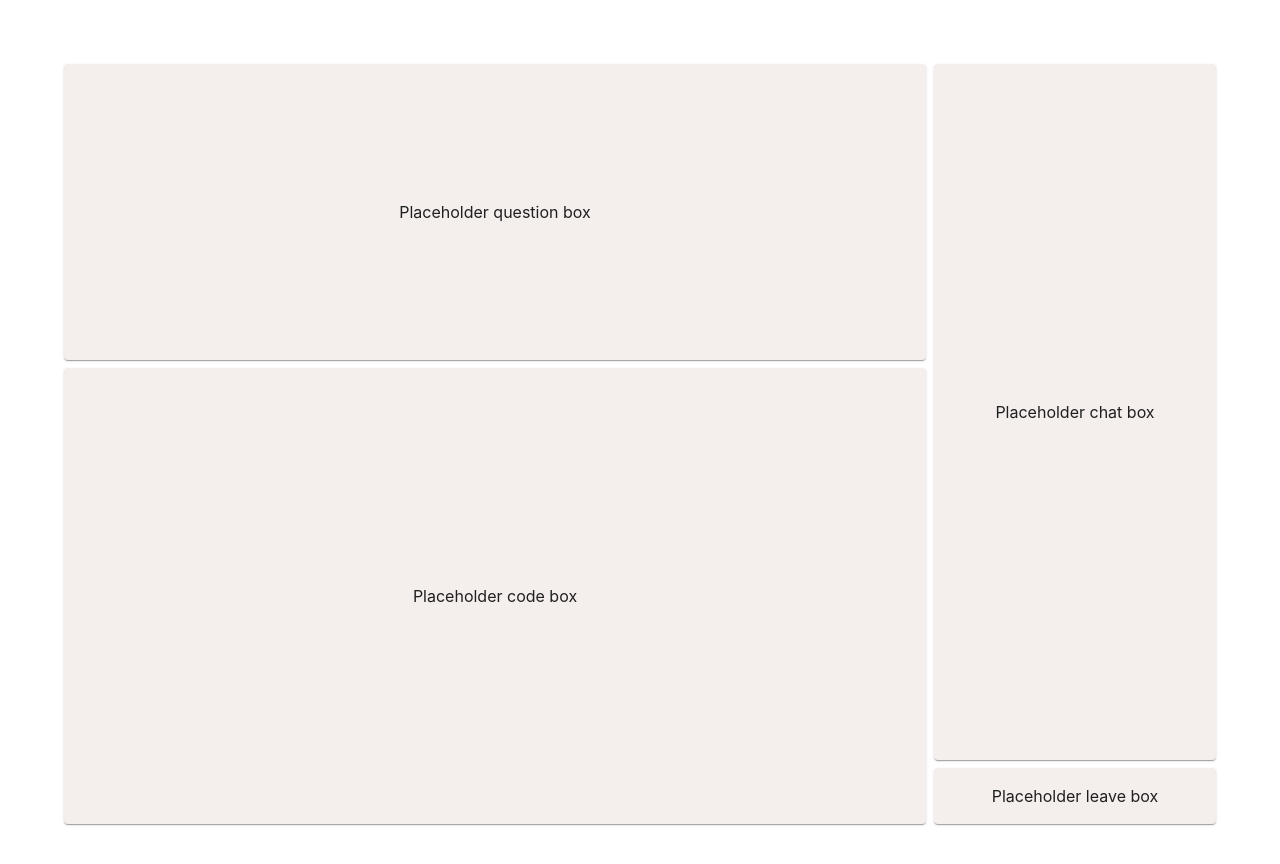
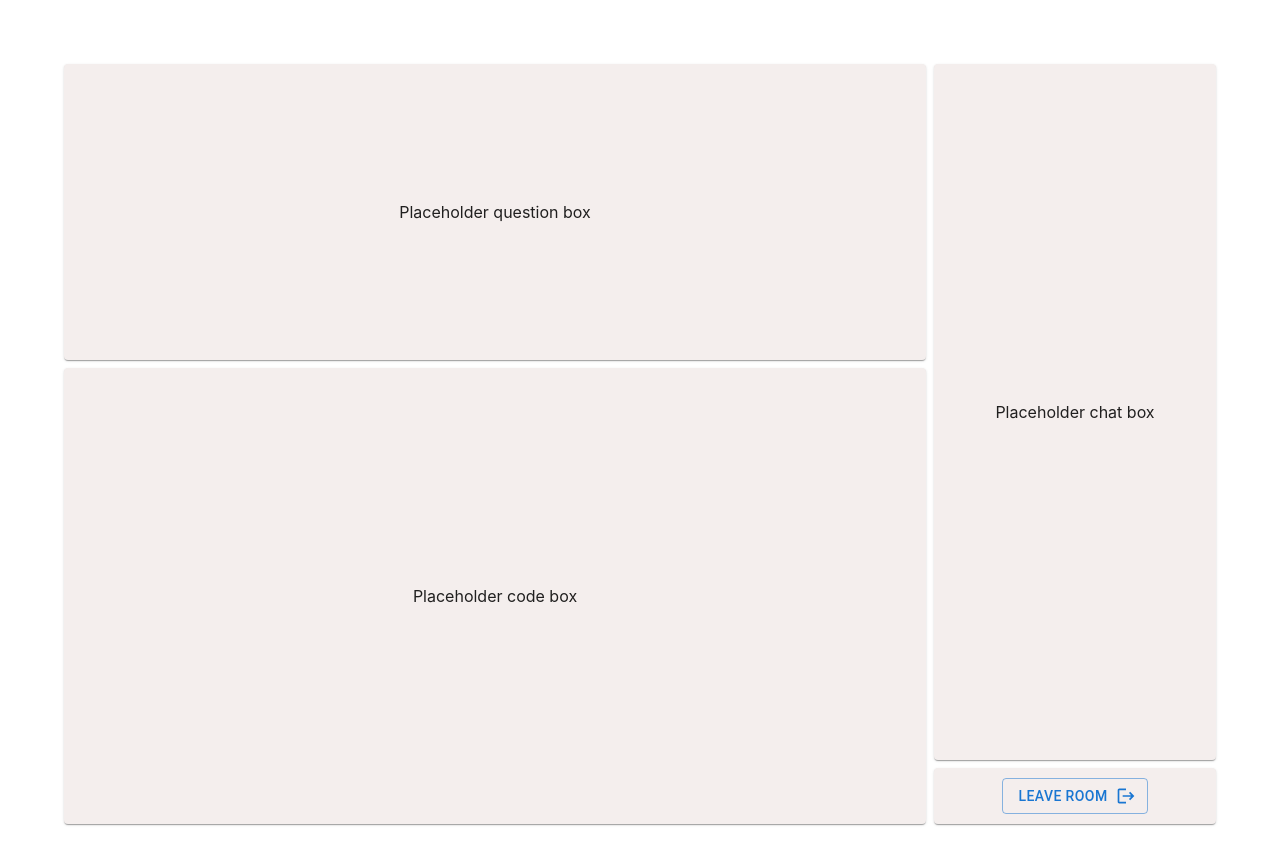
Before and after one commit to Punpun1643/PeerPrep-frontend, a React (Create React App) app in the folder frontend/: page /roompage in a window 1280 px wide. Shown: the top 864 px of the page. Built offline with nearby package versions, Linux system fonts and the light colour scheme.

Commit message:
Add leave button

```diff
--- a/frontend/package.json
+++ b/frontend/package.json
@@ -5,6 +5,7 @@
   "dependencies": {
     "@emotion/react": "^11.10.4",
     "@emotion/styled": "^11.10.4",
+    "@mui/icons-material": "^5.10.3",
     "@mui/material": "^5.10.3",
     "@testing-library/jest-dom": "^5.16.4",
     "@testing-library/react": "^13.3.0",
--- a/frontend/src/components/MatchingService/RoomPage.js
+++ b/frontend/src/components/MatchingService/RoomPage.js
@@ -1,19 +1,21 @@
 import * as React from 'react';
 import { styled } from '@mui/material/styles';
 import Box from '@mui/material/Box';
+import Button from '@mui/material/Button';
 import Grid from '@mui/material/Grid';
 import Paper from '@mui/material/Paper';
 import Stack from '@mui/material/Stack';
+import LogoutIcon from '@mui/icons-material/Logout';
 
 
 
 /* PLACEHOLDER ITEM BOX */
 const Item = styled(Paper)(({ theme }) => ({
-    display: "flex",
+    display: 'flex',
     backgroundColor: '#f4eeed',
     padding: theme.spacing(1),
     textAlign: 'center',
-    alignItems: "center",
+    alignItems: 'center',
     justifyContent: "center"
   }));
 
@@ -37,7 +39,11 @@ export default function RoomPage() {
                         {/* chat box */}
                         <Item sx={{height: "85vh"}}>Placeholder chat box</Item>
                         {/* leave box */}
-                        <Item sx={{height: "5vh"}}>Placeholder leave box</Item>
+                        <Item sx={{height: "5vh"}}>
+                            <Button variant="outlined" endIcon={<LogoutIcon />}>
+                              Leave Room
+                            </Button>
+                        </Item>
                     </Stack>
                 </Grid>
 
```
Also changed, not shown: 1 other file (tests, documents, lock files or other folders).
